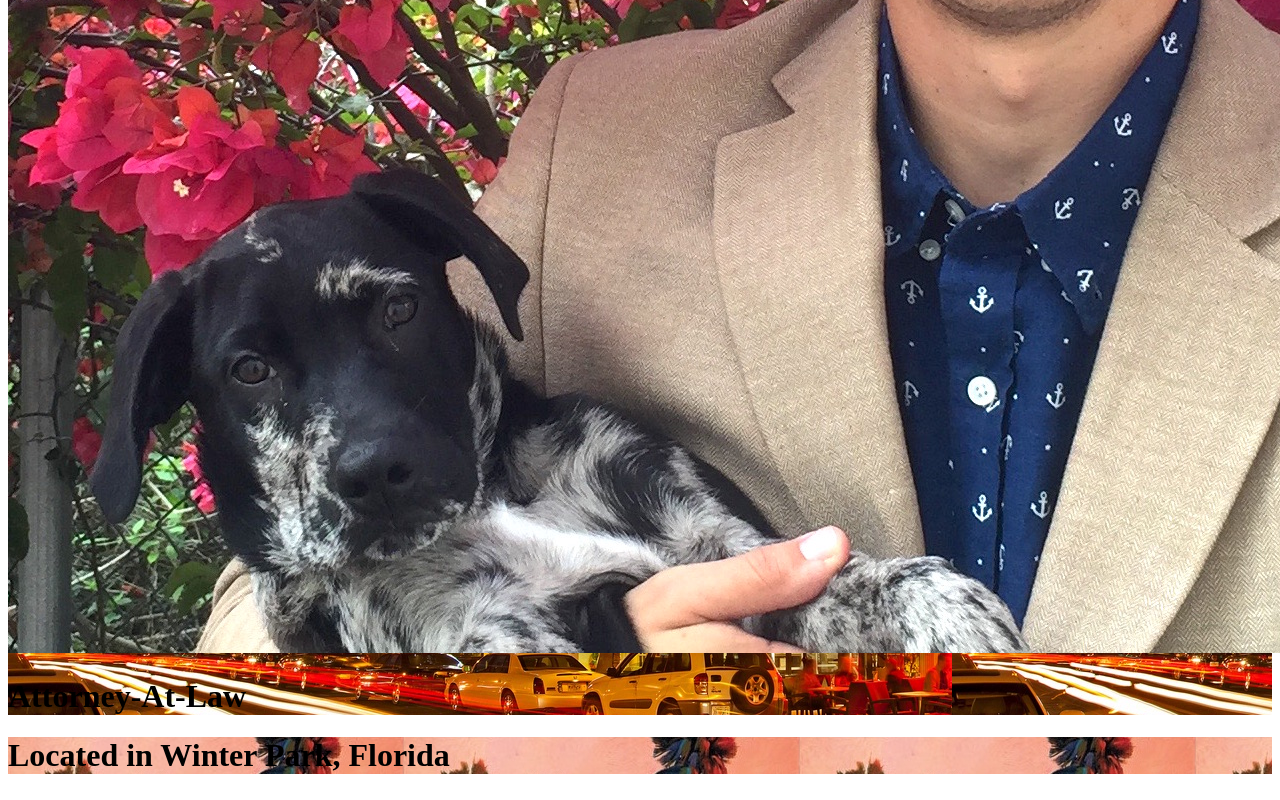
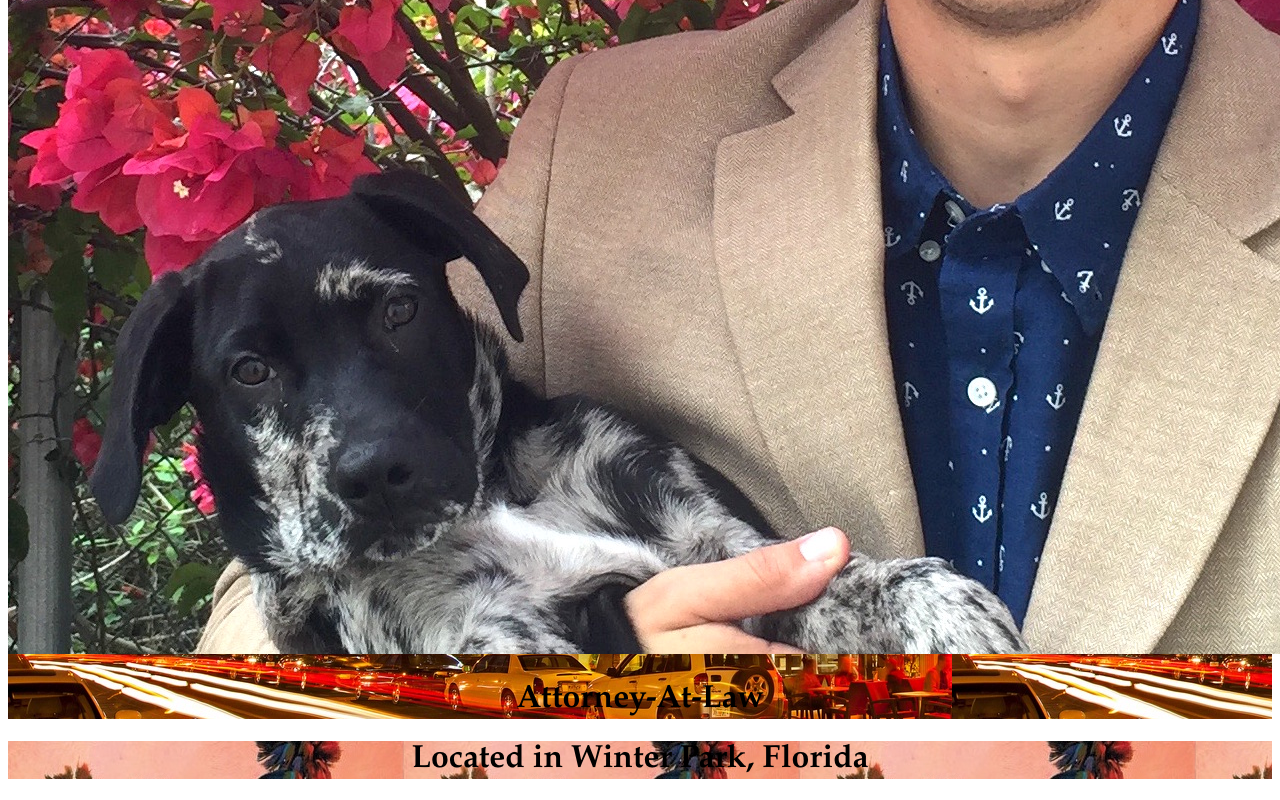
Before and after one commit to ivanlysdobradin/Ivan-Lys-Dobradin-Website, a plain HTML site: page index.html in a window 1280 px wide. Shown: the part 1022-1822 px from the top of the page. Drawn offline with Linux system fonts and the light colour scheme; files whose address does not match are found by name.

Commit message:
font family headings

```diff
--- a/resources/css/style.css
+++ b/resources/css/style.css
@@ -1,7 +1,11 @@
 .heading1{
+  text-align: center;
+  font-family: palatino;
   background-image: url("resources/media/WP.jpg")
 }
 .heading2{
+  text-align: center;
+  font-family: palatino;
   background-image: url("resources/media/artfestival.jpg")
 }
 .img{
```
